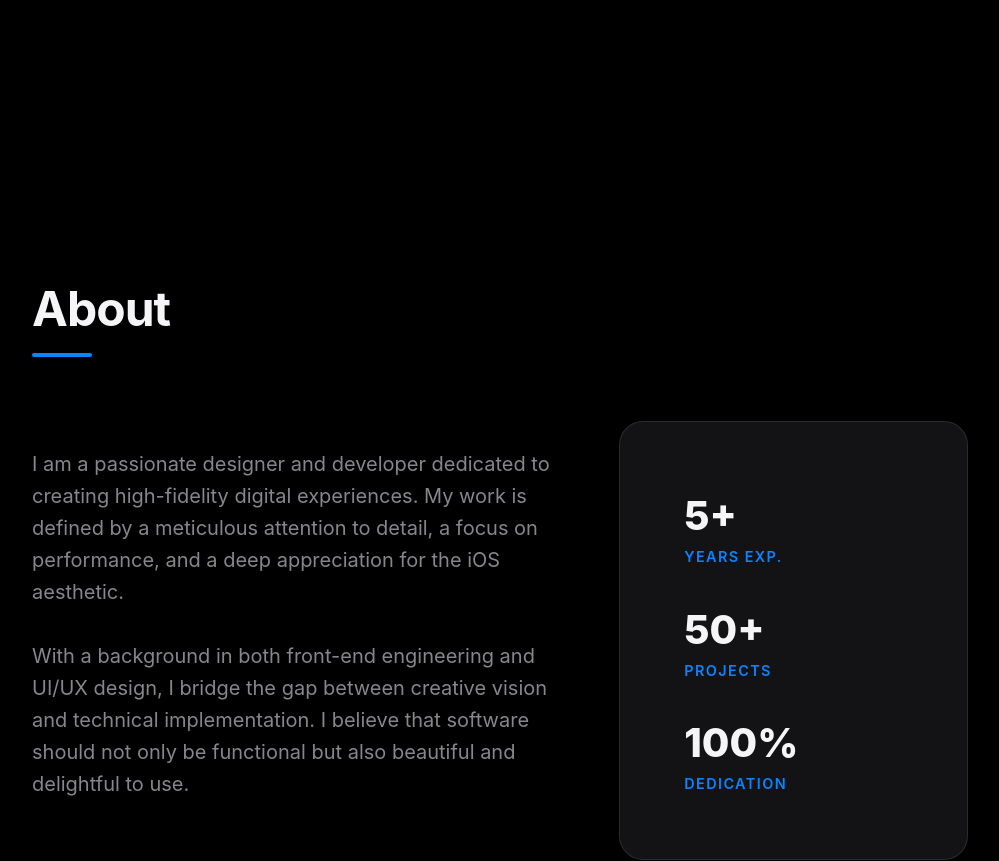
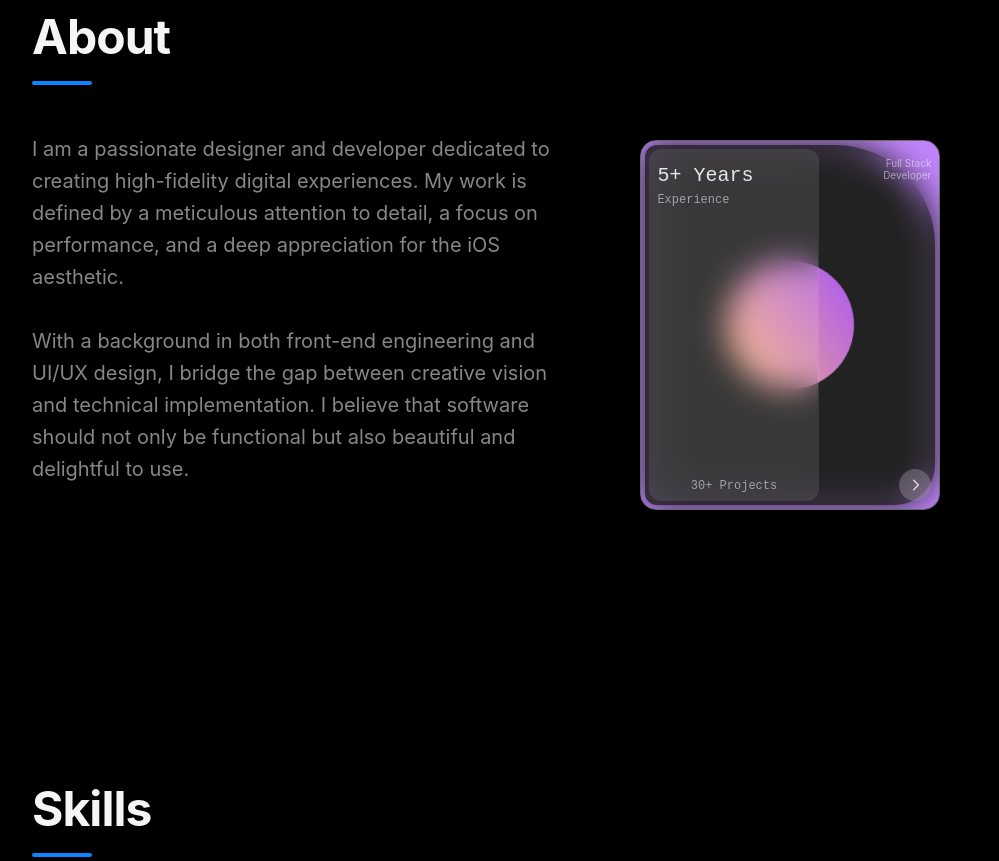
Before and after one commit to nahom1011/portfolio-pro, a React (Vite) app: page / in a window 1280 px wide. Shown: the part 1220-2081 px from the top of the page, without its empty margins (140-1139 px from the left). Built offline with nearby package versions, Linux system fonts and the light colour scheme; a web font is replaced by a local one.

Commit message:
Update About section with Uiverse card and adjust layout spacing

```diff
--- a/src/App.css
+++ b/src/App.css
@@ -15,8 +15,8 @@ section {
   align-items: center;
   justify-content: center;
   text-align: center;
-  gap: 2rem;
-  padding: 4rem 1rem;
+  gap: 1rem;
+  padding: 1rem 1rem;
 }
 
 .hero-tagline {
--- a/src/components/Section/About.css
+++ b/src/components/Section/About.css
@@ -44,3 +44,161 @@
         grid-template-columns: 1fr;
     }
 }
+
+/* Uiverse Card Styles */
+.uiverse-card {
+    width: 300px;
+    height: 370px;
+    position: relative;
+    border: 1px solid rgba(255, 255, 255, 0.4);
+    border-radius: 1rem;
+    overflow: hidden;
+    margin: 0 auto;
+}
+
+.uiverse-card-bg {
+    width: 100%;
+    height: 100%;
+    padding: 0.25rem;
+    position: absolute;
+    background-color: #c084fc;
+}
+
+.uiverse-card-bg-inner {
+    width: 100%;
+    height: 100%;
+    border-radius: 0.75rem;
+    border-top-right-radius: 100px;
+    border-bottom-right-radius: 40px;
+    background-color: #222;
+}
+
+.uiverse-card-center {
+    width: 100%;
+    height: 100%;
+    display: flex;
+    align-items: center;
+    justify-content: center;
+    position: relative;
+    backdrop-filter: blur(16px);
+    -webkit-backdrop-filter: blur(16px);
+    border-radius: 1rem;
+}
+
+.uiverse-card-spinner {
+    width: 8rem;
+    height: 8rem;
+    border-radius: 9999px;
+    background: linear-gradient(to top right, #a855f7, #fdba74);
+    animation: spin 12s linear infinite;
+}
+
+@keyframes spin {
+    from {
+        transform: rotate(0deg);
+    }
+
+    to {
+        transform: rotate(360deg);
+    }
+}
+
+.uiverse-card-content {
+    width: 100%;
+    height: 100%;
+    padding: 0.5rem;
+    display: flex;
+    justify-content: space-between;
+    position: absolute;
+    inset: 0;
+}
+
+.uiverse-card-left {
+    width: 60%;
+    padding: 0.5rem;
+    padding-top: 0.75rem;
+    padding-bottom: 0.375rem;
+    display: flex;
+    flex-direction: column;
+    border-radius: 0.75rem;
+    backdrop-filter: blur(16px);
+    -webkit-backdrop-filter: blur(16px);
+    background-color: rgba(249, 250, 251, 0.1);
+    color: #e5e7eb;
+    font-weight: 500;
+    font-family: monospace;
+}
+
+.uiverse-card-title {
+    font-size: 1.25rem;
+    font-weight: 500;
+}
+
+.uiverse-card-subtitle {
+    font-size: 0.75rem;
+    color: #9ca3af;
+}
+
+.uiverse-card-year {
+    width: 100%;
+    margin-top: auto;
+    display: flex;
+    align-items: center;
+    justify-content: center;
+}
+
+.uiverse-card-year span {
+    font-size: 0.75rem;
+    color: #9ca3af;
+}
+
+.uiverse-card-right {
+    height: 100%;
+    padding-top: 0.5rem;
+    display: flex;
+    flex-direction: column;
+    align-items: flex-end;
+    color: rgba(255, 255, 255, 0.5);
+}
+
+.uiverse-label-text {
+    font-size: 10px;
+    line-height: 12px;
+}
+
+.uiverse-label-sub {
+    font-size: 10px;
+    line-height: 13px;
+}
+
+.uiverse-icon-btn {
+    width: 2rem;
+    height: 2rem;
+    margin-top: auto;
+    display: flex;
+    align-items: center;
+    justify-content: center;
+    border-radius: 9999px;
+    backdrop-filter: blur(16px);
+    -webkit-backdrop-filter: blur(16px);
+    background-color: rgba(249, 250, 251, 0.2);
+    cursor: pointer;
+    transition: all 0.3s;
+}
+
+.uiverse-icon-btn:hover {
+    background-color: rgba(249, 250, 251, 0.3);
+}
+
+.uiverse-icon-span {
+    font-family: serif;
+    color: rgba(255, 255, 255, 0.8);
+    display: flex;
+    align-items: center;
+    justify-content: center;
+}
+
+.uiverse-icon-svg {
+    width: 1rem;
+    height: 1rem;
+}
--- a/src/components/Section/About.tsx
+++ b/src/components/Section/About.tsx
@@ -16,18 +16,46 @@ const About: React.FC = () => {
                         I believe that software should not only be functional but also beautiful and delightful to use.
                     </p>
                 </div>
-                <div className="about-stats glass">
-                    <div className="stat-item">
-                        <span className="stat-value">5+</span>
-                        <span className="stat-label">Years Exp.</span>
+                <div className="uiverse-card">
+                    <div className="uiverse-card-bg">
+                        <div className="uiverse-card-bg-inner"></div>
                     </div>
-                    <div className="stat-item">
-                        <span className="stat-value">50+</span>
-                        <span className="stat-label">Projects</span>
+
+                    <div className="uiverse-card-center">
+                        <div
+                            className="uiverse-card-spinner"
+                            style={{ animationDuration: '12s' }}
+                        ></div>
                     </div>
-                    <div className="stat-item">
-                        <span className="stat-value">100%</span>
-                        <span className="stat-label">Dedication</span>
+
+                    <div className="uiverse-card-content">
+                        <div className="uiverse-card-left">
+                            <span className="uiverse-card-title">5+ Years</span>
+                            <span className="uiverse-card-subtitle">Experience</span>
+                            <div className="uiverse-card-year">
+                                <span>30+ Projects</span>
+                            </div>
+                        </div>
+                        <div className="uiverse-card-right">
+                            <span className="uiverse-label-text">Full Stack</span>
+                            <span className="uiverse-label-sub">Developer</span>
+                            <div className="uiverse-icon-btn">
+                                <span className="uiverse-icon-span">
+                                    <svg
+                                        xmlns="http://www.w3.org/2000/svg"
+                                        viewBox="0 0 12 12"
+                                        className="uiverse-icon-svg"
+                                    >
+                                        <g fill="none">
+                                            <path
+                                                d="M4.646 2.146a.5.5 0 0 0 0 .708L7.793 6L4.646 9.146a.5.5 0 1 0 .708.708l3.5-3.5a.5.5 0 0 0 0-.708l-3.5-3.5a.5.5 0 0 0-.708 0z"
+                                                fill="currentColor"
+                                            ></path>
+                                        </g>
+                                    </svg>
+                                </span>
+                            </div>
+                        </div>
                     </div>
                 </div>
             </div>
--- a/src/index.css
+++ b/src/index.css
@@ -46,7 +46,7 @@ h6 {
 section {
   position: relative;
   width: 100%;
-  padding: var(--spacing-xl) var(--spacing-md);
+  padding: var(--spacing-lg) var(--spacing-md);
 }
 
 .glass {
--- a/src/styles/variables.css
+++ b/src/styles/variables.css
@@ -8,13 +8,13 @@
   /* Muted gray */
   --color-accent: #0a84ff;
   /* Vibrant iOS blue */
-  --color-glass-bg: rgba(28, 28, 30, 0.7);
+  --color-glass-bg: rgba(28, 28, 30, 0.4);
   /* Darker glass background */
   --color-glass-border: rgba(255, 255, 255, 0.1);
   /* Subtle white border */
 
   /* Glassmorphism */
-  --glass-blur: 25px;
+  --glass-blur: 15px;
   --glass-shadow: 0 8px 32px 0 rgba(0, 0, 0, 0.5);
 
   /* Geometry */
@@ -30,7 +30,7 @@
   --spacing-xs: 0.5rem;
   --spacing-sm: 1rem;
   --spacing-md: 2rem;
-  --spacing-lg: 4rem;
+  --spacing-lg: 3rem;
   --spacing-xl: 8rem;
 }
 
```
